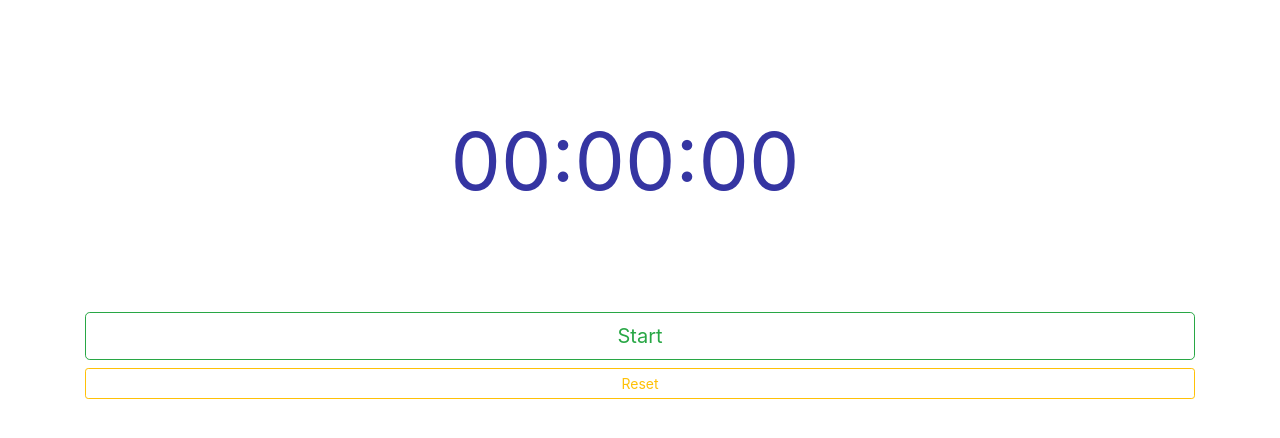
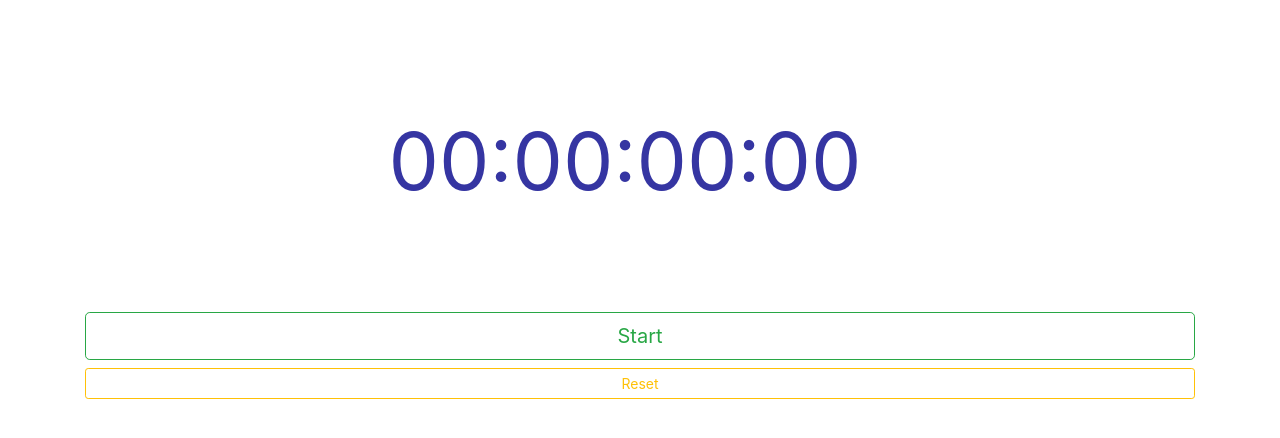
Before and after one commit to grlara9/react_stopwatch, a React (Create React App) app in the folder react-stopwatch/: page / in a window 1280 px wide. Shown: the top 438 px of the page. Built offline with nearby package versions, Linux system fonts and the light colour scheme.

Commit message:
added milliseconds to the timer

```diff
--- a/react-stopwatch/src/components/stopwatch.component.js
+++ b/react-stopwatch/src/components/stopwatch.component.js
@@ -38,7 +38,7 @@ class Stopwatch extends Component{
 
     render() {
         const {timerTime} = this.state;
-        //let milliseconds = ("0" + (Math.floor(timerTime / 10)% 100)).slice(-2)
+        let milliseconds = ("0" + (Math.floor(timerTime / 10)% 100)).slice(-2)
         let seconds = ("0" + (Math.floor(timerTime /1000)% 60)).slice(-2);
         let minutes = ("0" + (Math.floor(timerTime / 60000) % 60)).slice(-2);
         let hours = ("0" + Math.floor(timerTime / 3600000)).slice(-2);
@@ -48,7 +48,7 @@ class Stopwatch extends Component{
                 <div className="counter">
                     <div className="time">
                         <div className="time-value">
-                            {hours}:{minutes}:{seconds}
+                            {hours}:{minutes}:{seconds}:{milliseconds}
                         </div>
                     </div>
                 </div>
```
